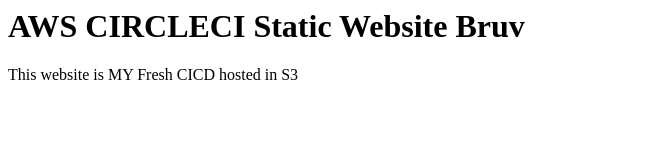
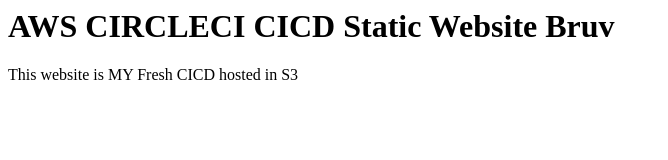
Before and after one commit to OhWhale515/cicd_circleci, a website: page index.html in a window 1280 px wide. Shown: the whole page, without its empty margins (0-668 px from the left). Drawn offline with Linux system fonts and the light colour scheme.

Commit message:
indentaa

```diff
--- a/index.html
+++ b/index.html
@@ -1,4 +1,4 @@
 <html>
-<h1>AWS CIRCLECI Static Website Bruv</h1>
+<h1>AWS CIRCLECI CICD Static Website Bruv</h1>
 <p>This website is MY Fresh CICD hosted in S3</p>
 </html>
```
Also changed, not shown: .circleci/config.yml.
